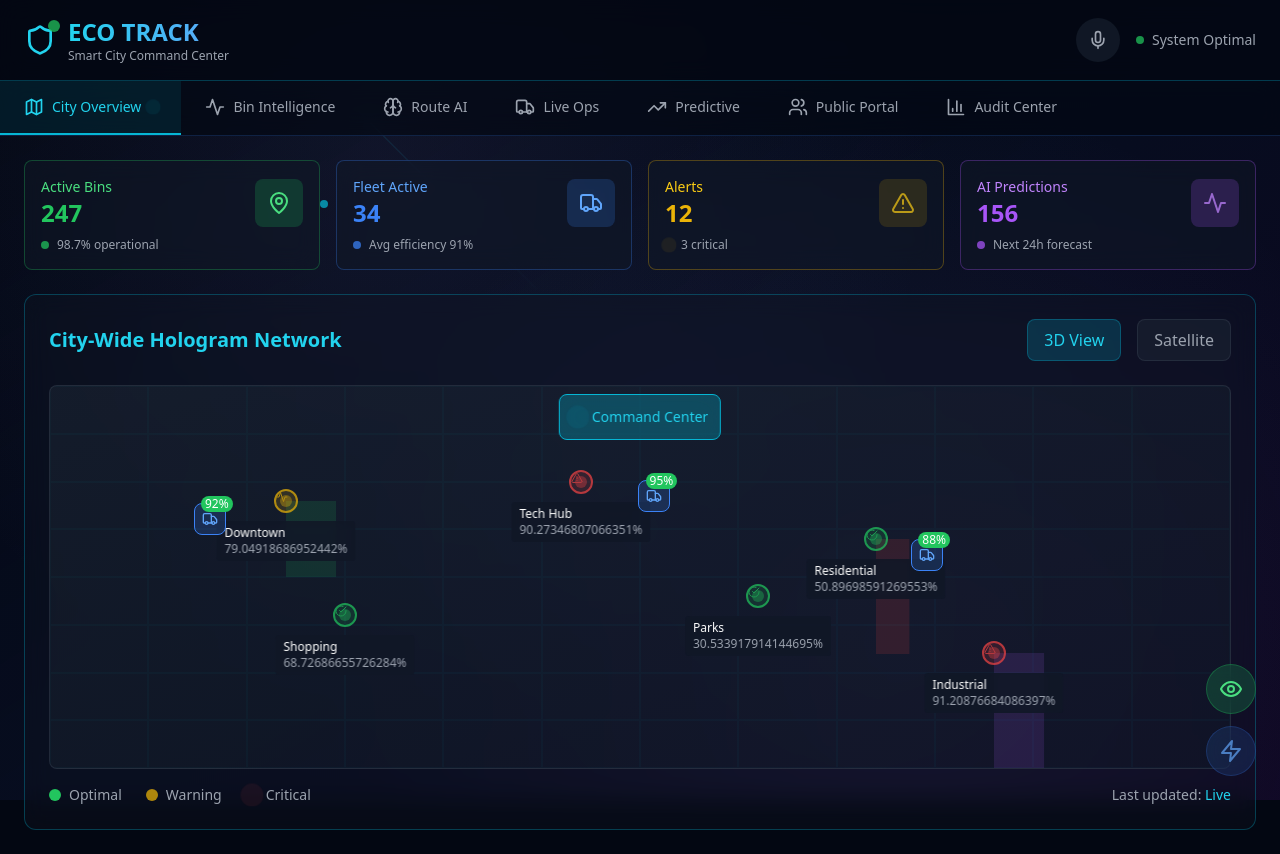
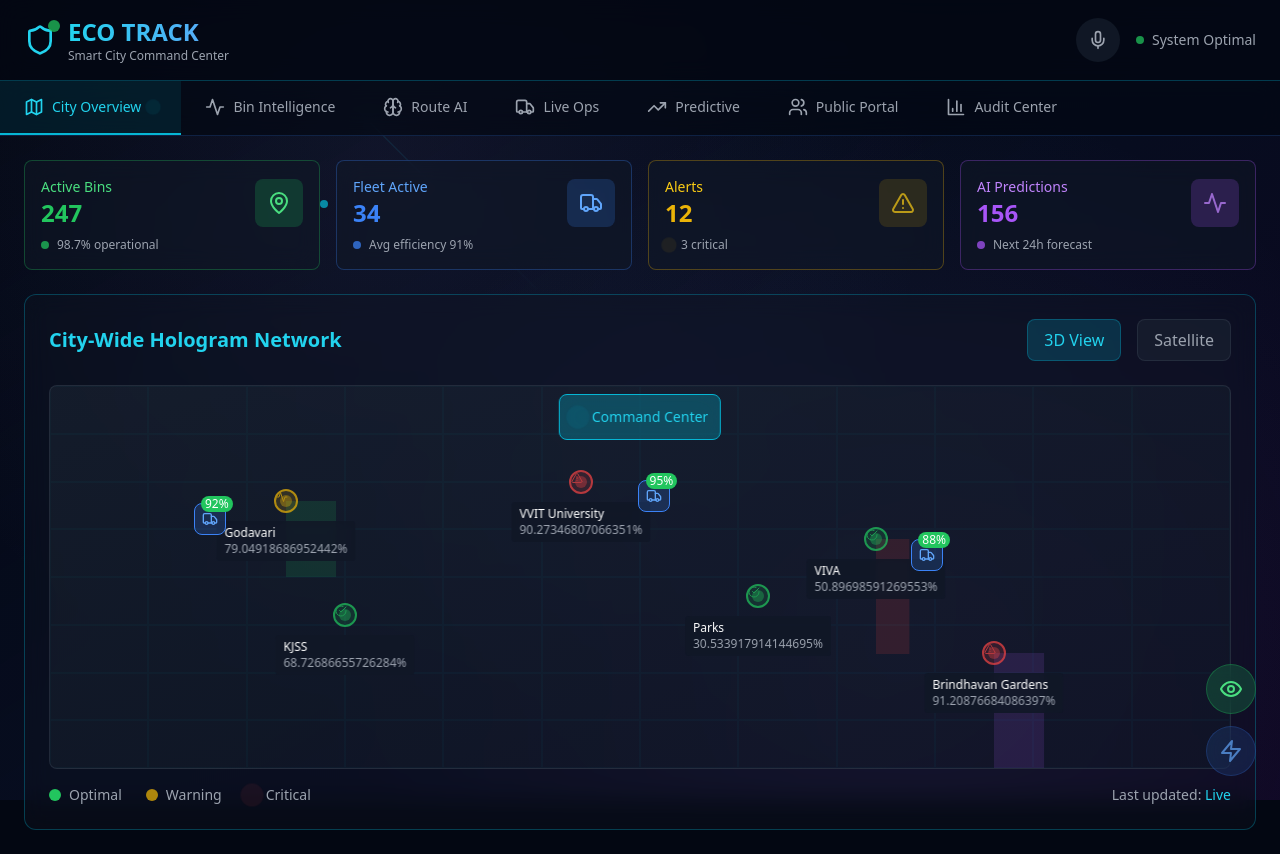
Before and after one commit to HimajaSimhadri/Ecotrack, a React (Vite) app: page / in a window 1280 px wide. Built offline with nearby package versions, Linux system fonts and the light colour scheme.

Commit message:
Update CityOverview.tsx

```diff
--- a/src/components/CityOverview.tsx
+++ b/src/components/CityOverview.tsx
@@ -3,11 +3,11 @@ import { MapPin, Truck, AlertTriangle, CheckCircle, Activity } from 'lucide-reac
 
 const CityOverview = () => {
   const [binData, setBinData] = useState([
-    { id: 1, x: 20, y: 30, level: 85, status: 'warning', district: 'Downtown' },
-    { id: 2, x: 45, y: 25, level: 95, status: 'critical', district: 'Tech Hub' },
-    { id: 3, x: 70, y: 40, level: 45, status: 'optimal', district: 'Residential' },
-    { id: 4, x: 25, y: 60, level: 70, status: 'optimal', district: 'Shopping' },
-    { id: 5, x: 80, y: 70, level: 90, status: 'warning', district: 'Industrial' },
+    { id: 1, x: 20, y: 30, level: 85, status: 'warning', district: 'Godavari' },
+    { id: 2, x: 45, y: 25, level: 95, status: 'critical', district: 'VVIT University' },
+    { id: 3, x: 70, y: 40, level: 45, status: 'optimal', district: 'VIVA' },
+    { id: 4, x: 25, y: 60, level: 70, status: 'optimal', district: 'KJSS' },
+    { id: 5, x: 80, y: 70, level: 90, status: 'warning', district: 'Brindhavan Gardens' },
     { id: 6, x: 60, y: 55, level: 30, status: 'optimal', district: 'Parks' },
   ]);
 
```
